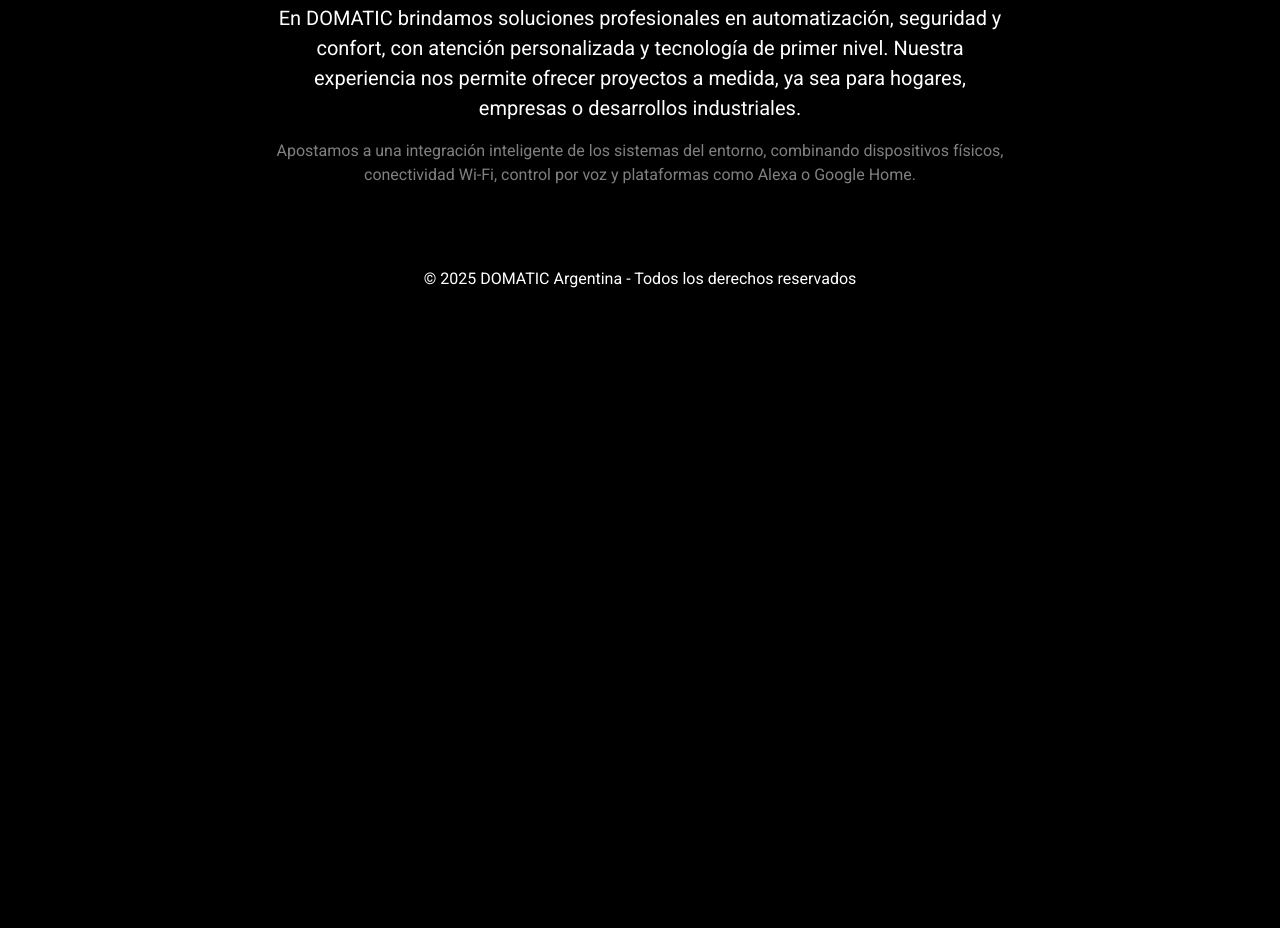
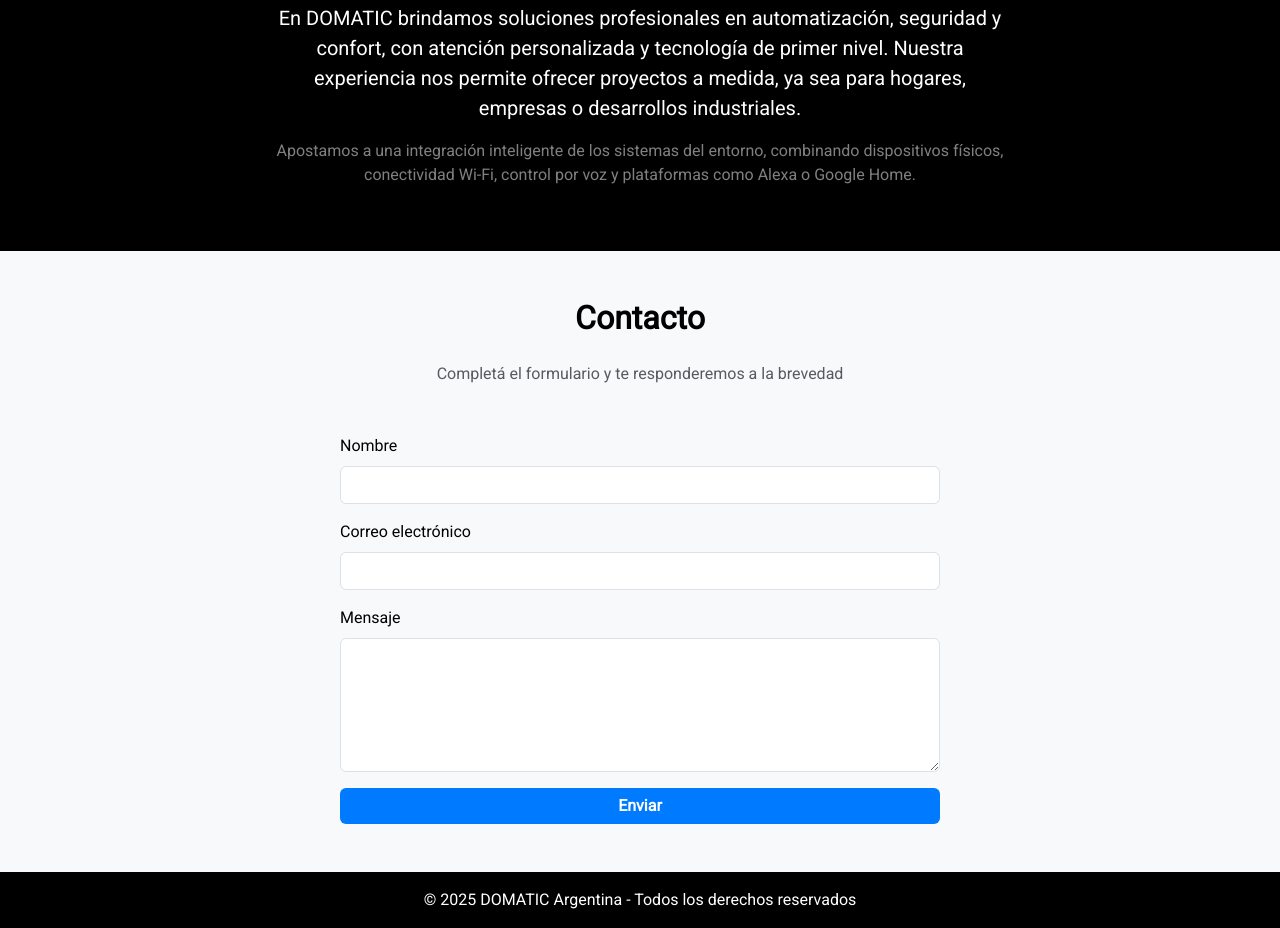
Before and after one commit to lucasdanielisa/domatic, a plain HTML site: page index.html in a window 1280 px wide. Shown: the part 2226-3154 px from the top of the page. Before the commit the page ends 2533 px from the top, so only its background shows below. Drawn offline with nearby package versions, Linux system fonts and the light colour scheme.

Commit message:
Agregado formulario de contacto y ajustes de estilo

```diff
--- a/css/style.css
+++ b/css/style.css
@@ -73,3 +73,12 @@ html {
 .nav-link:hover {
   color: #007BFF !important;
 }
+form input, form textarea {
+  border-radius: 8px;
+  border: 1px solid #ccc;
+  padding: 10px;
+}
+
+form button {
+  font-weight: bold;
+}
--- a/index.html
+++ b/index.html
@@ -248,6 +248,29 @@
     </div>
   </div>
 </section>
+<!-- SECCIÓN CONTACTO -->
+<section class="section-light py-5" id="contacto">
+  <div class="container">
+    <h2 class="text-center fw-bold mb-4">Contacto</h2>
+    <p class="text-center text-muted mb-5">Completá el formulario y te responderemos a la brevedad</p>
+
+    <form action="https://formspree.io/f/xwponwyk" method="POST" class="mx-auto" style="max-width: 600px;">
+      <div class="mb-3">
+        <label for="name" class="form-label">Nombre</label>
+        <input type="text" name="name" class="form-control" id="name" required>
+      </div>
+      <div class="mb-3">
+        <label for="email" class="form-label">Correo electrónico</label>
+        <input type="email" name="email" class="form-control" id="email" required>
+      </div>
+      <div class="mb-3">
+        <label for="message" class="form-label">Mensaje</label>
+        <textarea name="message" class="form-control" id="message" rows="5" required></textarea>
+      </div>
+      <button type="submit" class="btn btn-primary w-100">Enviar</button>
+    </form>
+  </div>
+</section>
 
 <!-- FOOTER -->
 <footer class="bg-black text-white text-center py-3">
```
